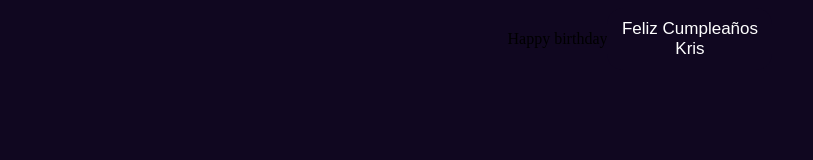
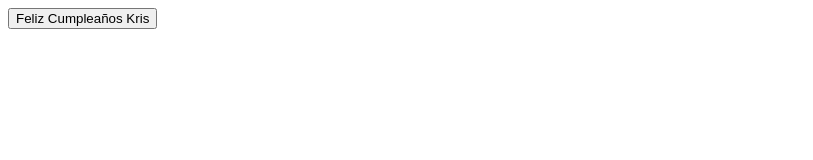
Before and after one commit to KevChan0/Happy, a plain HTML site: page index.html in a window 1280 px wide. Shown: the whole page, without its empty margins (0-813 px from the left). Drawn offline with Linux system fonts and the light colour scheme.

Commit message:
Update index.html

```diff
--- a/index.html
+++ b/index.html
@@ -1,12 +1,4 @@
 <!DOCTYPE html>
 <html lang="en">
-  <head>
-    <link rel="stylesheet" href="Stile.css">
-    Happy birthday
-  </head>
-  <body>
-    <form>
-      <button>Feliz Cumpleaños Kris</button>
-    </form>
-  </body>
+   <button>Feliz Cumpleaños Kris</button>
 <html>
```
